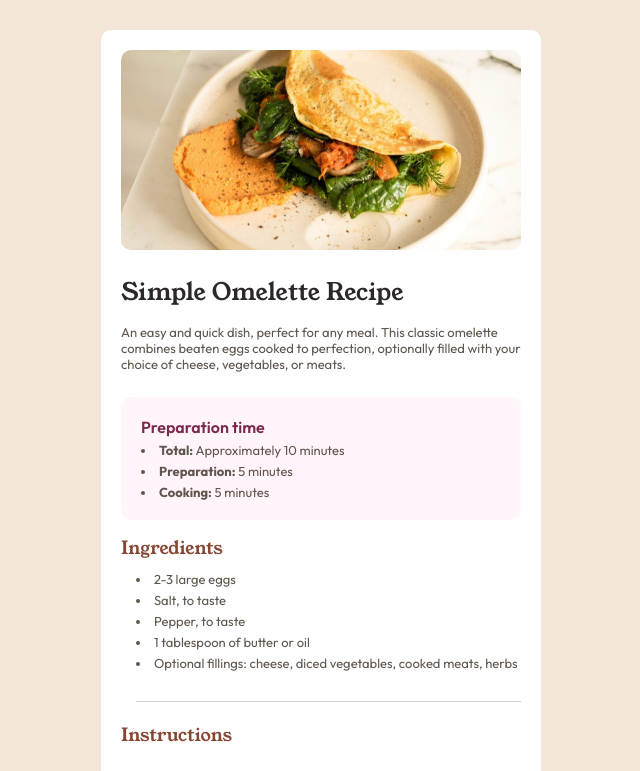
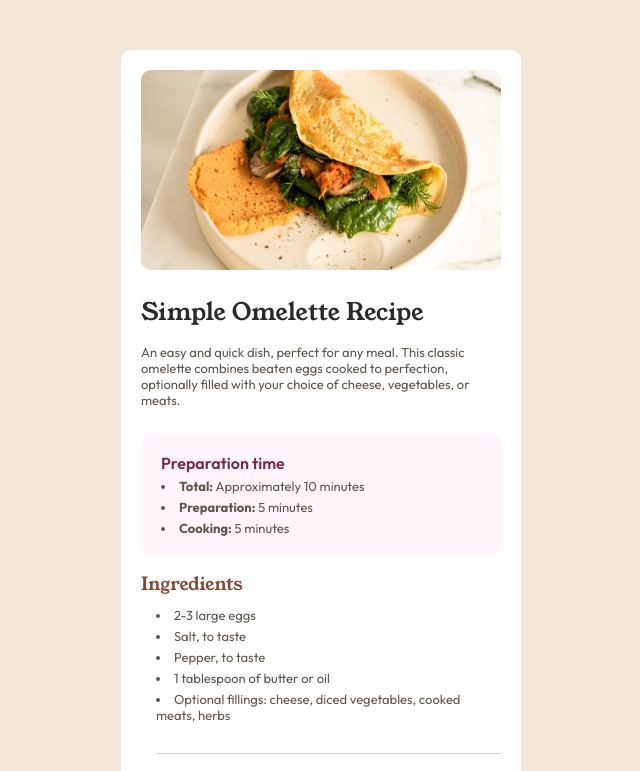
Before and after one commit to NetizenCode/recipe-page, a plain HTML site: page index.html in a window 1280 px wide. Shown: the top 771 px of the page, without its empty margins (319-959 px from the left). Drawn offline with Linux system fonts and the light colour scheme.

Commit message:
body modified

```diff
--- a/style.css
+++ b/style.css
@@ -1,21 +1,23 @@
 * {
     margin: 0px;
     padding: 0px;
+    box-sizing: border-box;
 }
 body {
     background-color: hsl(30, 54%, 90%);
+    padding: 20px;
 }
 .recipe-container {
-    width: 270px;
     border: 1px;
     border-radius: 10px;
     width: 400px;
+    max-width: 100%;
     margin: 30px auto;
     padding: 20px;
     background-color: white;
 }
 img {
-    width: 400px;
+    width: 100%;
     height: 200px;
     display: block;
     margin: auto;
```
